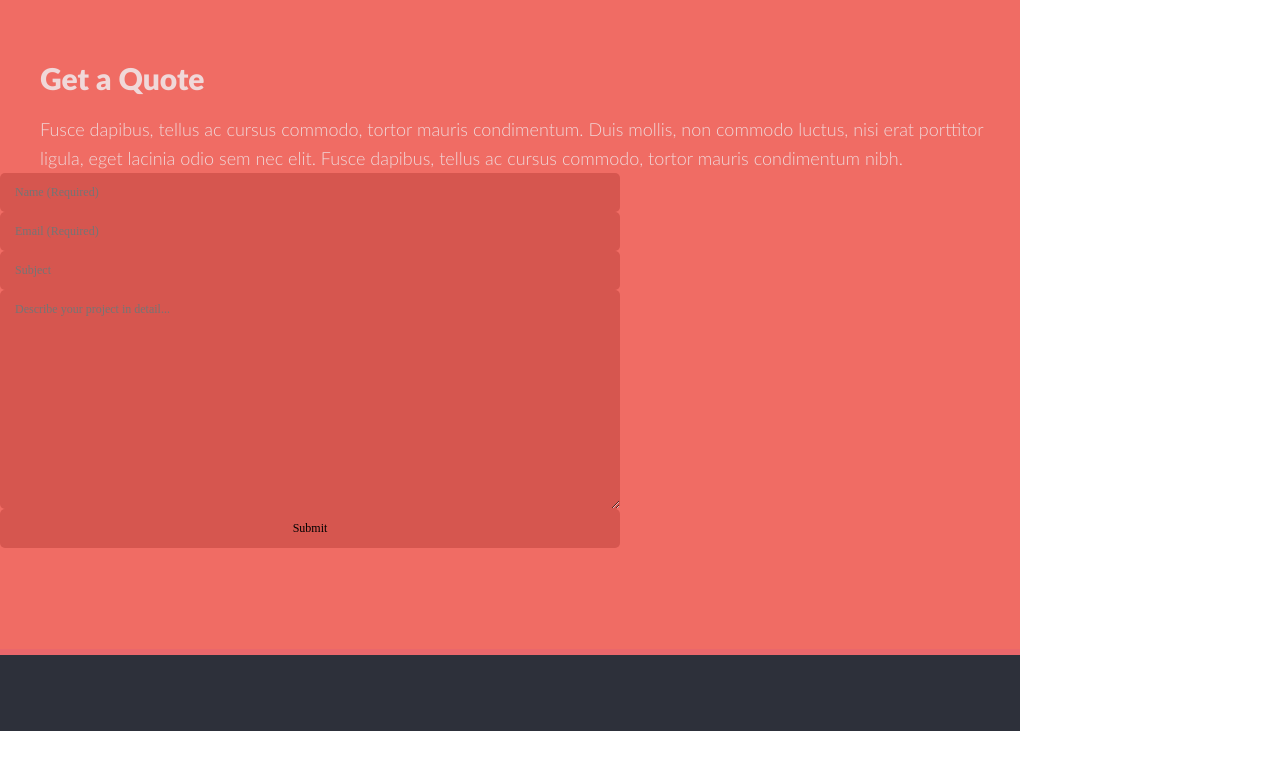
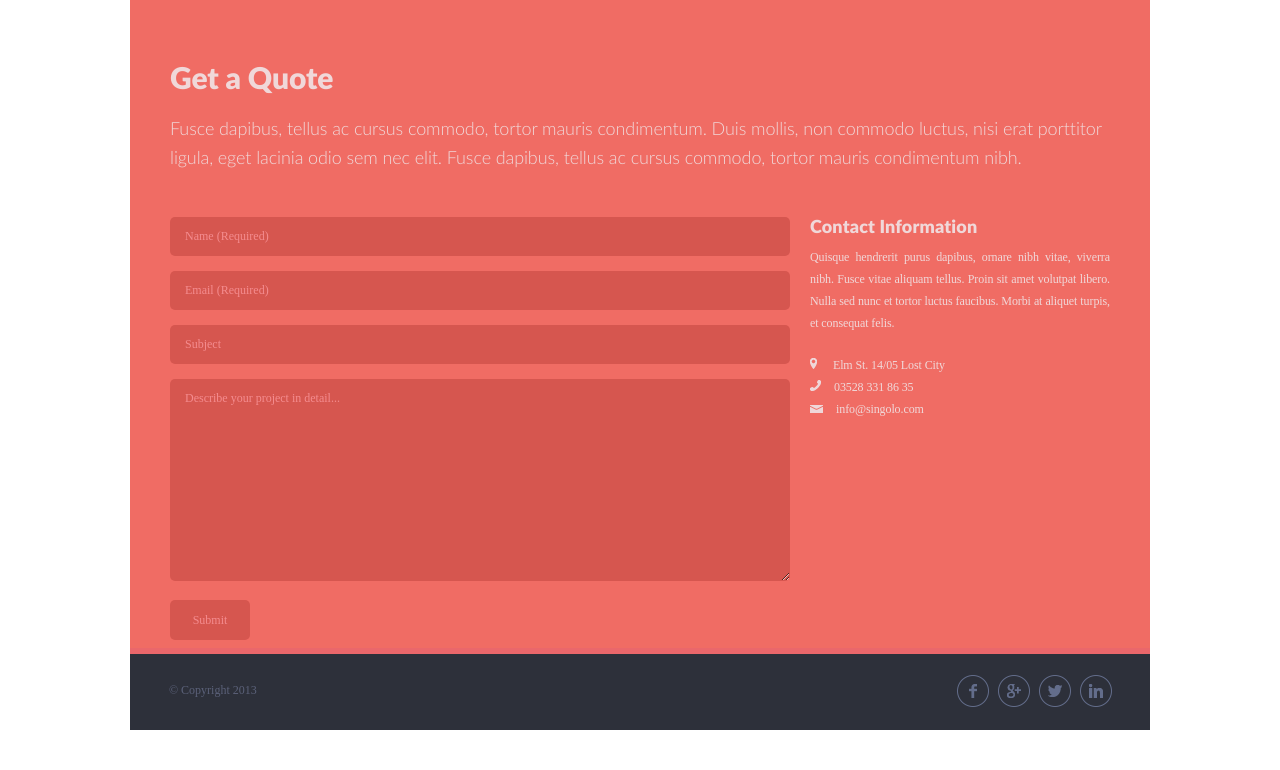
Before and after one commit to EugeneKovgan/singolo, a plain HTML site: page singolo3.html in a window 1280 px wide. Drawn offline with Linux system fonts and the light colour scheme; a web font is replaced by a local one.

Commit message:
feat: add social icons in singolo_3 task

```diff
--- a/singolo3.css
+++ b/singolo3.css
@@ -1,5 +1,5 @@
 * {
-    margin: 0;
+    margin: 0 auto;
     padding: 0;
 
 }
@@ -20,13 +20,14 @@ body {
 .quote {
 
     background-color: #f06c64;
-    height: 649px;
+    height: 648px;
     border-bottom:solid 6px #ea676b;
 }
 
 .quote_head {
    padding-left: 40px;
-   padding-top: 60px;
+   padding-top: 59px;
+   letter-spacing: -0.1px;
 
 }
 .quote_logo {
@@ -42,16 +43,18 @@ body {
     font-family: "Lato Light";
     color: #f0d8d9;
     line-height: 29px;
+
 }
 
 .input_information_form {
     display: flex;
-    align-items: flex-start;
     justify-content: left;
-    flex-direction: column;
-
-
+    flex-direction: row;
     width: 620px;
+    margin-top: 45px;
+    margin-left: 40px;
+    margin-bottom: 15px;
+    justify-content: space-between;
 }
 
 .input_information {
@@ -63,10 +66,74 @@ body {
     width: 620px;
     font-family: "Lato Regular";
     font-size: 12px;
+    color: #f48c8f;
+    margin-bottom: 15px;
+
+}
+
+textarea {
+
+    max-height: 202px;
+
+}
+
+::placeholder {
+
+    color: #f48c8f;
+}
+
+
+.submit {
+    width: 80px;
+    height: 40px;
+    cursor: pointer;
 
 
 }
 
+
+.form_contact_info {
+    margin-top: 8px;
+    font-size: 12px;
+    color: #f0d8d9;
+    line-height: 22px;
+    letter-spacing: -0.1px;
+    text-align: justify;
+    hyphens: manual;
+    margin-top: -2px;
+    margin-left: 20px;
+    min-width: 300px;
+    height: 80px;
+
+}
+
+.form_contact_description {
+
+    margin-top: 9px;
+    font-size: 12px;
+    font-family: "Lato Regular";
+}
+
+.email_phone {
+    margin-top: 20px;
+    font-size: 12px;
+    font-family: "Lato Regular";
+
+
+}
+
+.contact-text{
+
+    text-decoration: none;
+    color: #f0d8d9;
+    font-size: 12px;
+    font-family: "Lato Regular";
+}
+
+.contact-information_png {
+
+    padding-right: 13px;
+}
 
 
 .about_us_icons {
@@ -93,6 +160,38 @@ footer {
     height: 76px;
 }
 
+h5 {
+    font-family: "Lato Black";
+    font-size: 18px;
+    letter-spacing: 0.15px;
+
+}
+.footer_logo {
+
+    font-size: 12px;
+    font-family: "Lato Regular";
+    color: #5b6179;
+    margin-top: -28px;
+    padding-left: 39px;
+
+}
+
+.footer_contacts {
+
+    padding-left: 822px;
+    padding-top: 21px;
+
+}
+
+.soc_img {
+
+    left: auto;
+    margin-left: 5px;
+
+}
+
+
+
  /* fonts  */
 
 
--- a/singolo3.html
+++ b/singolo3.html
@@ -13,24 +13,49 @@
             <div class="quote_head"><div class="quote_logo">Get a Quote</div>
             <div class="quote_description">Fusce dapibus, tellus ac cursus commodo,
                  tortor mauris condimentum. Duis mollis, non commodo luctus, nisi erat
-                  porttitor ligula, eget lacinia odio sem nec elit. Fusce dapibus, tellus
+                  porttitor <br> ligula, eget lacinia odio sem nec elit. Fusce dapibus, tellus
                    ac cursus commodo, tortor mauris condimentum nibh.</div>
                 </div>
         </container>
-        <container>
+            <container>
+
             <div class="input_information_form">
 
-                <input class="input_information" type="text" name="name" placeholder="Name (Required)" required>
-                <input class="input_information" type="email" name="email" placeholder="Email (Required)" required>
-                <input class="input_information" type="text" name="subject" placeholder="Subject">
-                <textarea class="input_information" name="message" placeholder="Describe your project in detail..." cols="30" rows="13"></textarea>
-                <button class="input_information" type="submit" formmethod="POST">Submit</button>
+                <form class="form" action="form" method="post">
+                    <input class="input_information" type="text" name="name" placeholder="Name (Required)" required>
+                    <input class="input_information" type="email" name="email" placeholder="Email (Required)" required>
+                    <input class="input_information" type="text" name="subject" placeholder="Subject">
+                    <textarea class="input_information" name="message" placeholder="Describe your project in detail..." cols="30" rows="13"></textarea>
+                    <button class="input_information submit" type="submit" formmethod="POST">Submit</button>
+                 </form>
+                 <div class="form_contact_info">
+                     <h5>Contact Information</h5>
+                    <p class="form_contact_description">Quisque hendrerit purus dapibus, ornare nibh vitae, viver&shy;ra nibh. Fusce vitae aliquam
+                         tellus. Proin sit amet volutpat libero. Nulla sed nunc et tortor luctus faucibus.
+                         Morbi at aliquet turpis, et consequat felis.  </p>
+                         <div class="email_phone">
+                                <p class="contact-text"><img class="contact-information_png" src="assets/location.png"> Elm St. 14/05 Lost City</p>
+                                <a class="contact-text" href="tel:035283318635"> <img class="contact-information_png" src="assets/phone_mini.png">03528 331 86 35</a> <br>
+                                <a class="contact-text" href="mailto:info@singolo.com"> <img  class="contact-information_png"src="assets/mail.png">info@singolo.com</a> <br>
+                         </div>
+                        </div>
+                </div>
 
             </div>
         </container>
 
     </div>
     <footer>
+        <container>
+            <div class="footer_contacts">
+                <a href="#"><img class="soc_img" src="assets/facebook.png"></a>
+                <a href="#"><img class="soc_img" src="assets/google+.png"></a>
+                <a href="#"><img class="soc_img" src="assets/twitter.png"></a>
+                <a href="#"><img class="soc_img" src="assets/linkedin.png"></a>
+
+            </div>
+            <p class="footer_logo">© Copyright 2013</p>
+        </container>
 
     </footer>
 </body>
```
Also changed, not shown: index.html (added, +1 -0 lines), assets/location.png (added), assets/mail.png (added), assets/phone_mini.png (added).
